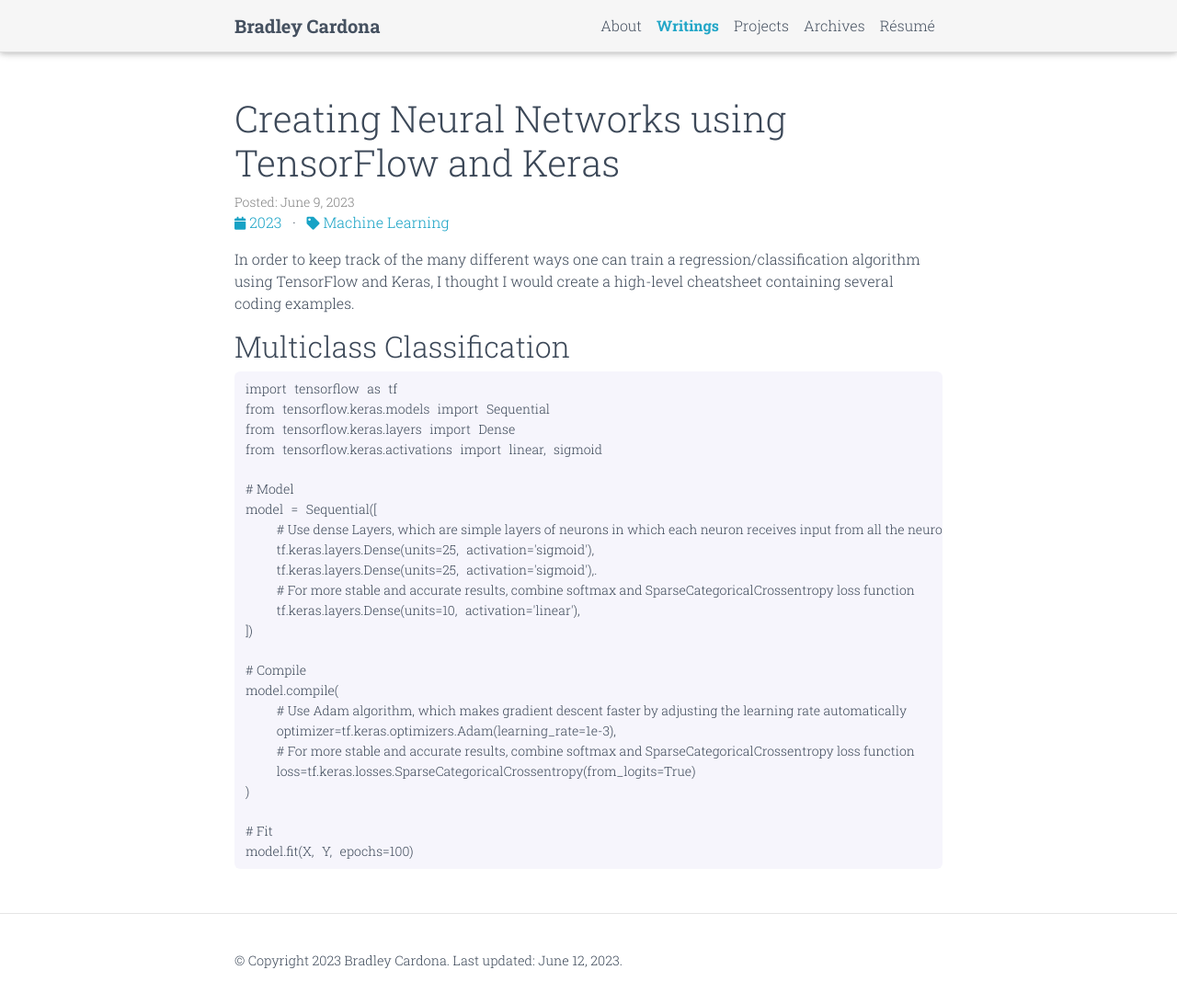
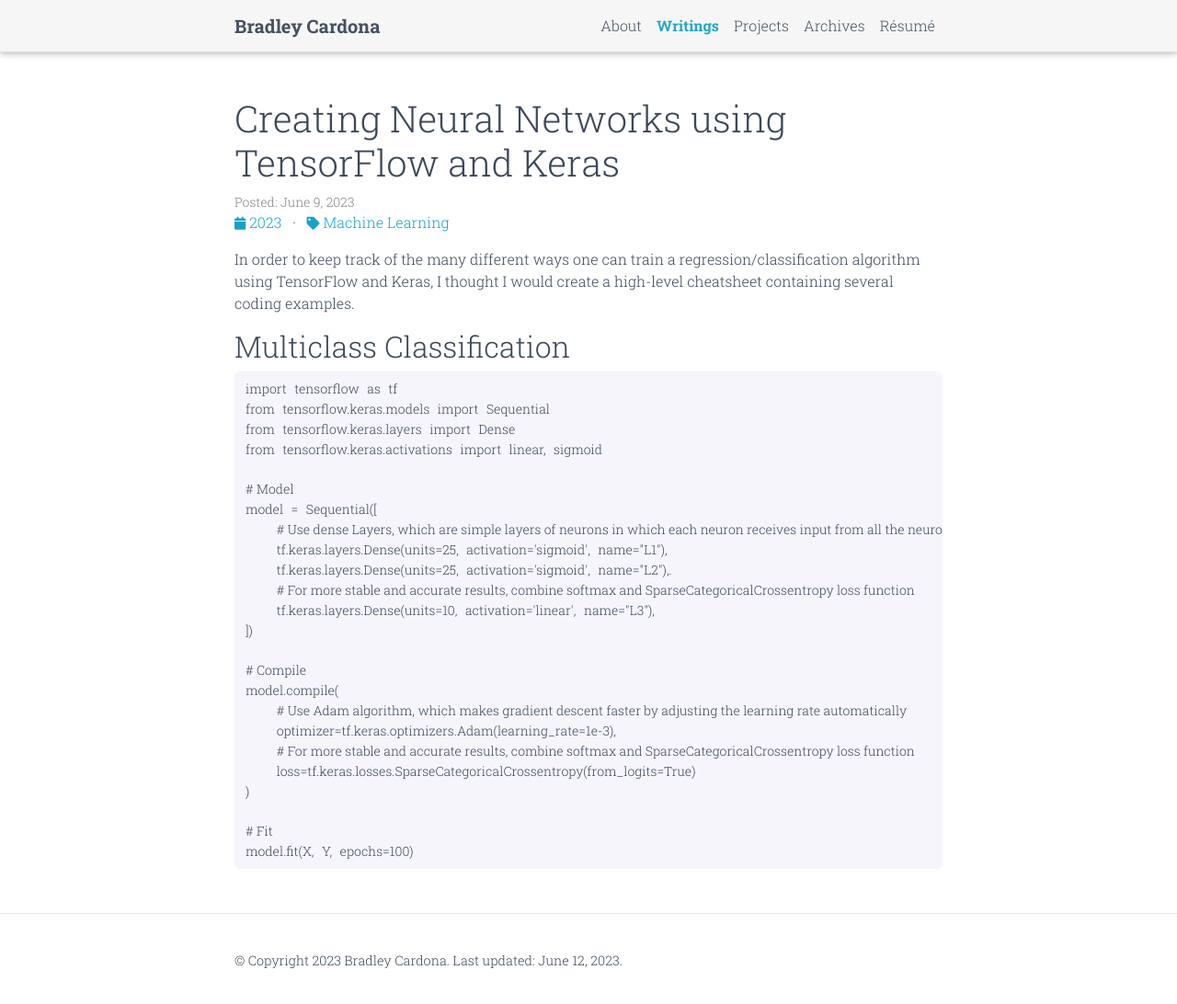
Before and after one commit to BMCARDONA/bmcardona.github.io, a Jekyll site: the page built from _posts/2023-06-12-neural-network-structure.md, in a window 1280 px wide and 1096 px high. Shown: the top 1092 px of the window at 92% size. Built offline with Jekyll 4.4.1, drawn with Linux system fonts in a browser that asks for light colours; comment, search, counter and statistics services are not loaded; a style sheet for code colours, icons or effects is not loaded.

Commit message:
add name to each layer

```diff
--- a/_posts/2023-06-12-neural-network-structure.md
+++ b/_posts/2023-06-12-neural-network-structure.md
@@ -21,10 +21,10 @@
 # Model
 model = Sequential([
     # Use dense Layers, which are simple layers of neurons in which each neuron receives input from all the neurons of the previous layer.
-    tf.keras.layers.Dense(units=25, activation='sigmoid'),
-    tf.keras.layers.Dense(units=25, activation='sigmoid'),.
+    tf.keras.layers.Dense(units=25, activation='sigmoid', name="L1"),
+    tf.keras.layers.Dense(units=25, activation='sigmoid', name="L2"),.
     # For more stable and accurate results, combine softmax and SparseCategoricalCrossentropy loss function
-    tf.keras.layers.Dense(units=10, activation='linear'),
+    tf.keras.layers.Dense(units=10, activation='linear', name="L3"),
 ])
 
 # Compile
```
